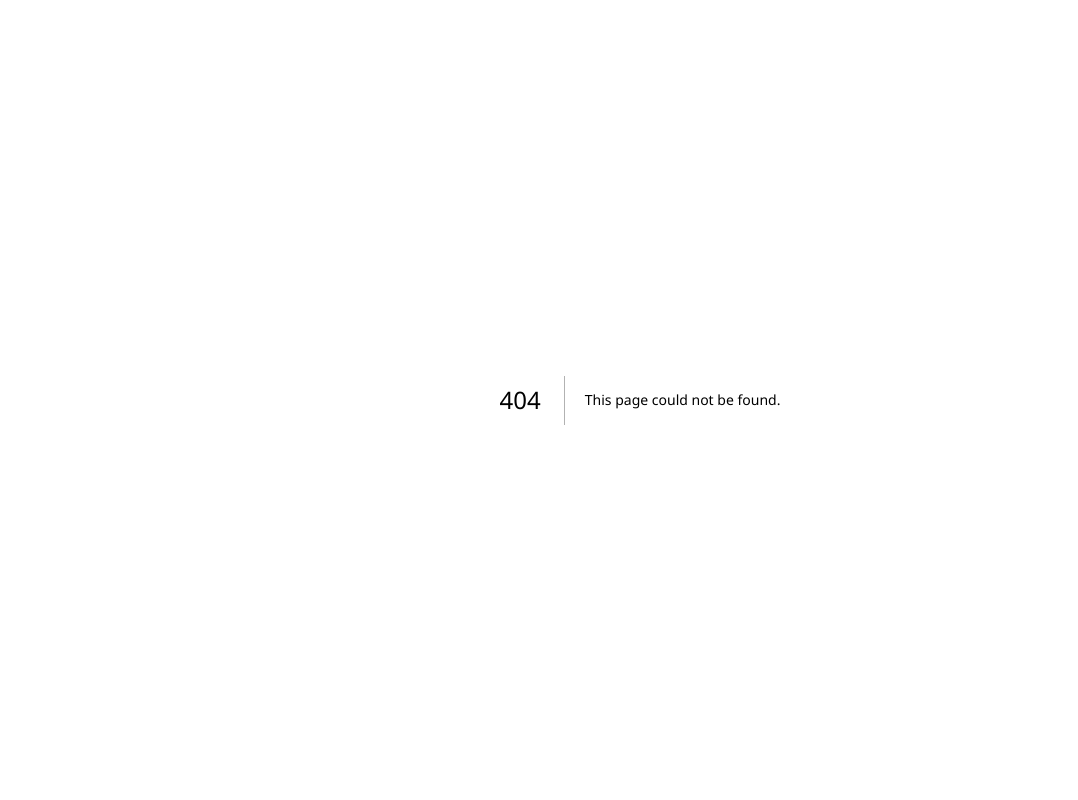
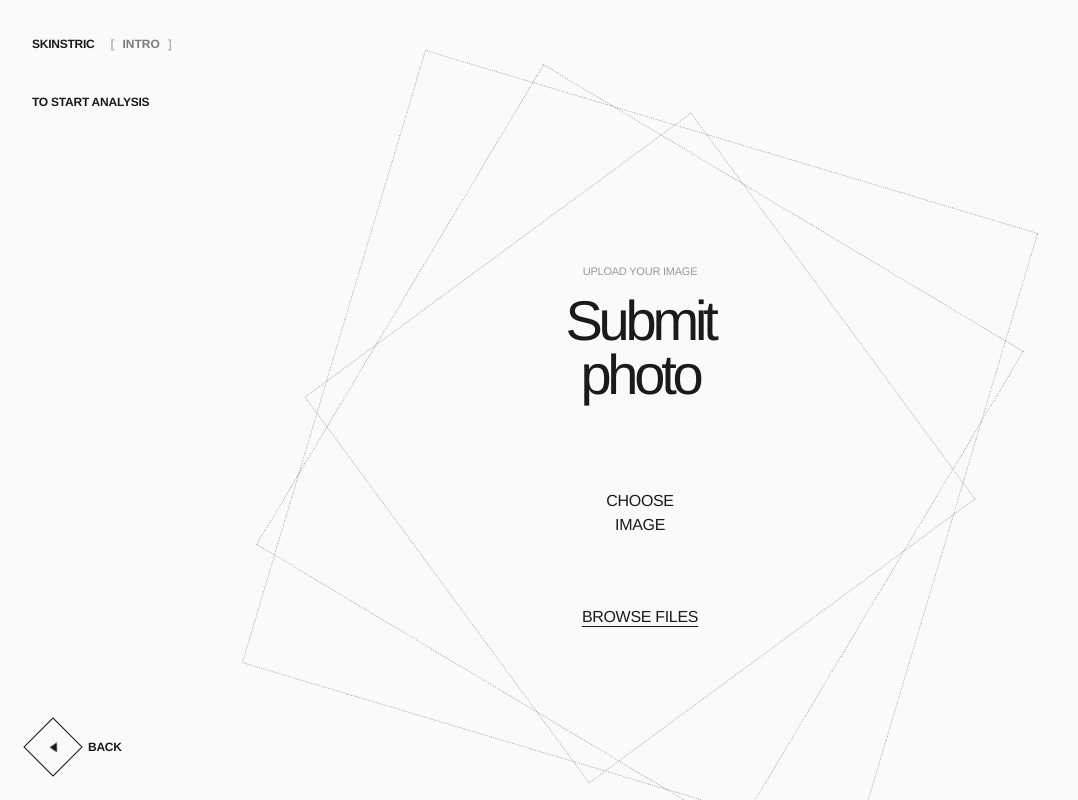
Before and after one commit to ddismuke4502/SkinstricAi_Dame, a Next.js app: page /upload in a window 1280 px wide. Before the commit this address had no page. Shown: the whole page, without its empty margins (0-1078 px from the left). Built offline with nearby package versions, Linux system fonts and the light colour scheme.

Commit message:
build image upload analysis page

```diff
--- /dev/null
+++ b/src/app/upload/page.tsx
@@ -0,0 +1,196 @@
+"use client";
+
+import { ChangeEvent, useRef, useState } from "react";
+import { useRouter } from "next/navigation";
+import BottomNav from "@/components/layout/BottomNav";
+import PageShell from "@/components/layout/PageShell";
+import DiamondButton from "@/components/ui/DiamondButton";
+import RotatingDiamond from "@/components/ui/RotatingDiamond";
+import { ROUTES } from "@/constants/routes";
+import { submitPhaseTwoImage } from "@/lib/api";
+import { getInitialActualSelections } from "@/lib/demographics";
+import { fileToBase64 } from "@/lib/image";
+import {
+  saveActualSelections,
+  saveDemographicsData,
+} from "@/lib/storage";
+
+export default function UploadPage() {
+  const router = useRouter();
+  const fileInputRef = useRef<HTMLInputElement | null>(null);
+
+  const [previewUrl, setPreviewUrl] = useState("");
+  const [fileName, setFileName] = useState("");
+  const [base64Image, setBase64Image] = useState("");
+  const [errorMessage, setErrorMessage] = useState("");
+  const [isAnalyzing, setIsAnalyzing] = useState(false);
+
+  async function handleFileChange(event: ChangeEvent<HTMLInputElement>) {
+    const file = event.target.files?.[0];
+
+    if (!file) return;
+
+    try {
+      setErrorMessage("");
+
+      const result = await fileToBase64(file);
+
+      setPreviewUrl(result.dataUrl);
+      setBase64Image(result.base64);
+      setFileName(file.name);
+    } catch (error) {
+      const message =
+        error instanceof Error
+          ? error.message
+          : "Please upload a valid image file.";
+
+      setPreviewUrl("");
+      setBase64Image("");
+      setFileName("");
+      setErrorMessage(message);
+    }
+  }
+
+  async function handleAnalyzeImage() {
+    if (!base64Image) {
+      setErrorMessage("Please upload an image before proceeding.");
+      return;
+    }
+
+    try {
+      setIsAnalyzing(true);
+      setErrorMessage("");
+
+      const response = await submitPhaseTwoImage({
+        image: base64Image,
+      });
+
+      saveDemographicsData(response.data);
+      saveActualSelections(getInitialActualSelections(response.data));
+
+      router.push(ROUTES.demographics);
+    } catch (error) {
+      const message =
+        error instanceof Error
+          ? error.message
+          : "Something went wrong while analyzing your image.";
+
+      setErrorMessage(message);
+    } finally {
+      setIsAnalyzing(false);
+    }
+  }
+
+  return (
+    <PageShell contentClassName="min-h-screen px-7 pt-24 md:px-8">
+      <section className="relative min-h-[calc(100vh-6rem)]">
+        <div className="absolute left-0 top-0">
+          <p className="skinstric-label">TO START ANALYSIS</p>
+        </div>
+
+        <div className="flex min-h-[calc(100vh-6rem)] items-center justify-center">
+          <RotatingDiamond size="lg">
+            <p className="skinstric-muted-label mb-4">UPLOAD YOUR IMAGE</p>
+
+            <h1 className="skinstric-section-title">
+              Submit
+              <br />
+              photo
+            </h1>
+
+            <input
+              ref={fileInputRef}
+              type="file"
+              accept="image/*"
+              className="sr-only"
+              onChange={handleFileChange}
+              disabled={isAnalyzing}
+            />
+
+            <div className="mt-10 flex flex-col items-center gap-5">
+              {previewUrl ? (
+                <div
+                  aria-label="Selected image preview"
+                  className="h-36 w-36 rounded-full border border-[#d8d8d8] bg-cover bg-center grayscale"
+                  style={{ backgroundImage: `url(${previewUrl})` }}
+                />
+              ) : (
+                <button
+                  type="button"
+                  onClick={() => fileInputRef.current?.click()}
+                  disabled={isAnalyzing}
+                  className="grid h-36 w-36 place-items-center rounded-full border border-dotted border-[#999] text-center text-[11px] font-semibold uppercase leading-snug tracking-[-0.02em] transition-opacity hover:opacity-60 disabled:opacity-40"
+                >
+                  Choose
+                  <br />
+                  image
+                </button>
+              )}
+
+              {fileName && (
+                <p className="max-w-65 truncate text-center text-[11px] font-semibold uppercase tracking-[-0.02em] text-[#7c7c7c]">
+                  {fileName}
+                </p>
+              )}
+
+              <div className="flex flex-col items-center gap-4 sm:flex-row">
+                <button
+                  type="button"
+                  onClick={() => fileInputRef.current?.click()}
+                  disabled={isAnalyzing}
+                  className="text-[11px] font-semibold uppercase tracking-[-0.02em] underline underline-offset-4 transition-opacity hover:opacity-60 disabled:opacity-40"
+                >
+                  {previewUrl ? "Change image" : "Browse files"}
+                </button>
+
+                {previewUrl && (
+                  <button
+                    type="button"
+                    onClick={() => {
+                      setPreviewUrl("");
+                      setBase64Image("");
+                      setFileName("");
+                      setErrorMessage("");
+                      if (fileInputRef.current) {
+                        fileInputRef.current.value = "";
+                      }
+                    }}
+                    disabled={isAnalyzing}
+                    className="text-[11px] font-semibold uppercase tracking-[-0.02em] underline underline-offset-4 transition-opacity hover:opacity-60 disabled:opacity-40"
+                  >
+                    Remove
+                  </button>
+                )}
+              </div>
+
+              {errorMessage && (
+                <p className="max-w-85 text-center text-[11px] font-semibold uppercase leading-snug tracking-[-0.02em] text-red-600">
+                  {errorMessage}
+                </p>
+              )}
+
+              {isAnalyzing && (
+                <p className="skinstric-muted-label">Analyzing image...</p>
+              )}
+
+              {previewUrl && (
+                <DiamondButton
+                  label={isAnalyzing ? "ANALYZING" : "ANALYZE"}
+                  onClick={handleAnalyzeImage}
+                  direction="right"
+                  disabled={isAnalyzing}
+                />
+              )}
+            </div>
+          </RotatingDiamond>
+        </div>
+      </section>
+
+      <BottomNav
+        backHref={ROUTES.select}
+        showBack
+        showProceed={false}
+      />
+    </PageShell>
+  );
+}
```
